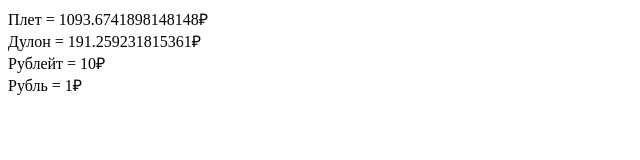
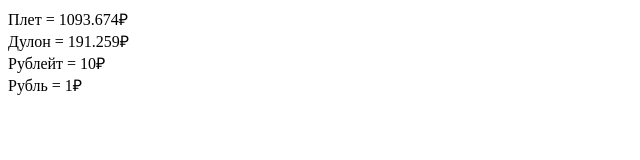
Before and after one commit to TheTopNick32/craftmine, a plain HTML site: page curr.html in a window 1280 px wide. Shown: the whole page, without its empty margins (0-640 px from the left). Drawn offline with Linux system fonts and the light colour scheme.

Commit message:
Update curr.html

```diff
--- a/curr.html
+++ b/curr.html
@@ -11,8 +11,6 @@
     <span class="" style="display: block;">Рублейт = 10₽</span>
     <span class="" style="display: block;">Рубль = 1₽</span>
     <script>
-    const big_ans = document.getElementById('lagre')
-    const output = document.querySelector('.output')
     const output2 = document.querySelector('.output2')
     const output3 = document.querySelector('.output3')
     let time
@@ -24,8 +22,8 @@
         let ple2=(tl[3]/2.4)+(tl[4]/144)+(tl[5]/8640)
         let plet=ple1+ple2
         let dulon=plet/(2.7182818284590452353602874713527+3)
-        output2.innerHTML='Плет = '+plet+'₽'
-        output3.innerHTML='Дулон = '+dulon+'₽'
+        output2.innerHTML='Плет = '+(Math.floor(plet*1000)/1000)+'₽'
+        output3.innerHTML='Дулон = '+(Math.floor(dulon*1000)/1000)+'₽'
     }
     setInterval(tick, 10)
     </script>
```
